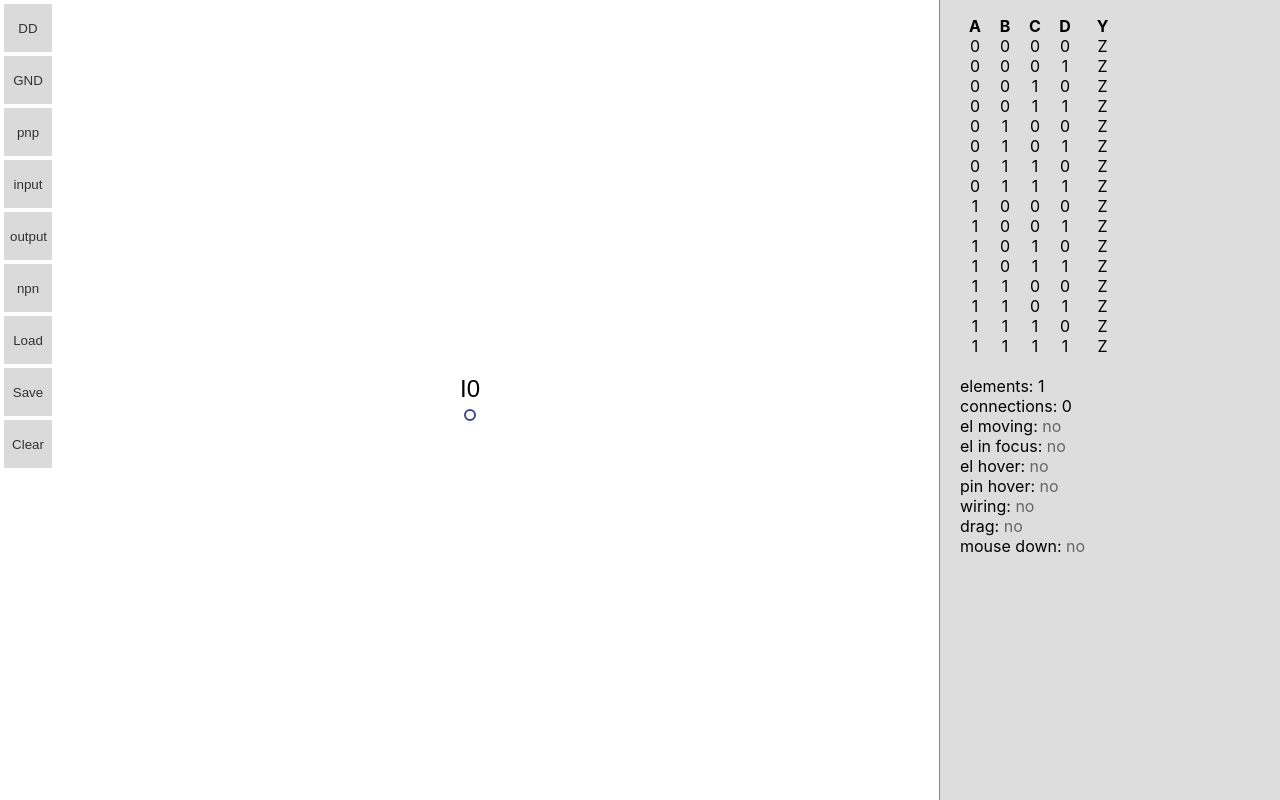
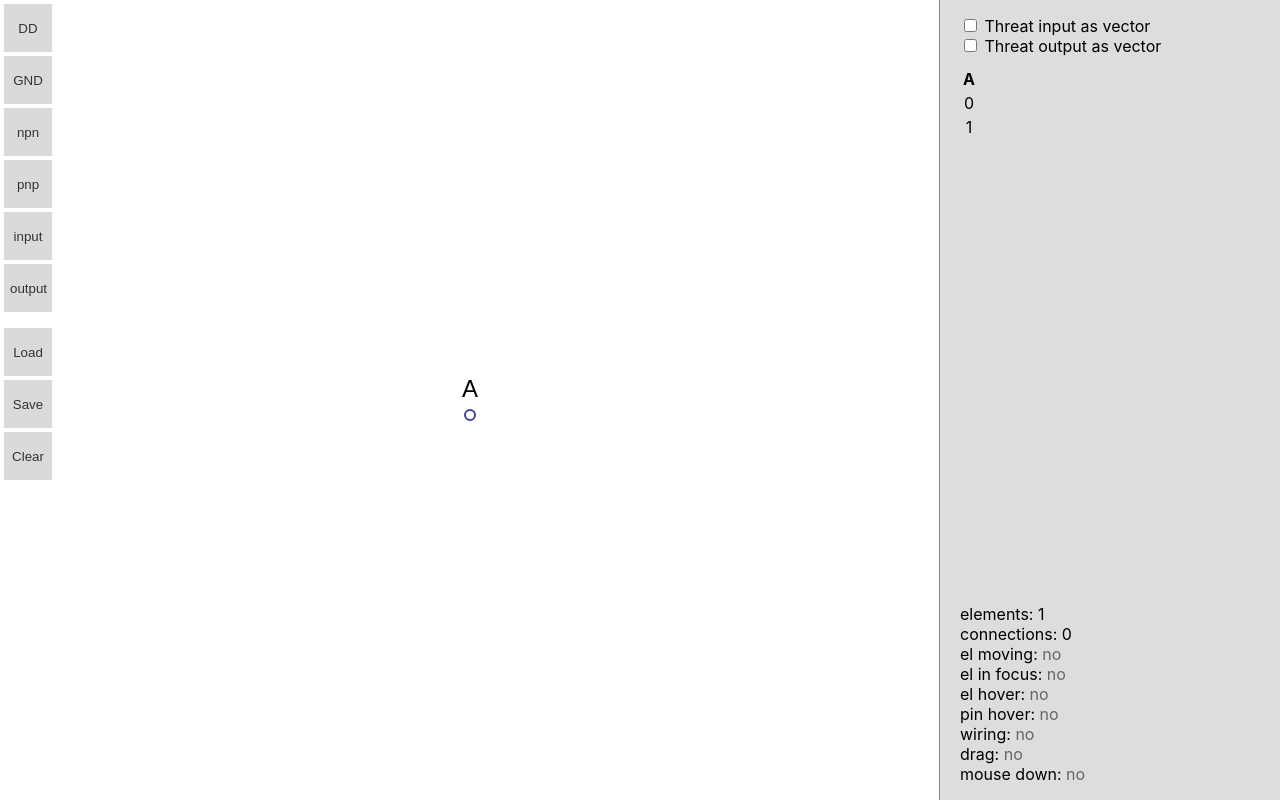
Before and after one commit to bacher/schematic, a React (Create React App) app: page / in a window 1280 px wide. Both pictures are taken after a click on the button "input". Built offline with nearby package versions, Linux system fonts and the light colour scheme.

Commit message:
add input/output vector mode

```diff
--- /dev/null
+++ b/src/common/common.ts
@@ -0,0 +1,21 @@
+import { Element, ElementType } from './types';
+
+const INPUT_LITERALS = 'ABCDEFGHIJ';
+const OUTPUT_LITERALS = 'YZXWVUTSRQ';
+
+export function getLiteralForSignal(
+  elements: Element[],
+  element: Element,
+  isVector: boolean = false,
+) {
+  const index = elements.indexOf(element);
+
+  const charVariants =
+    element.type === ElementType.INPUT ? INPUT_LITERALS : OUTPUT_LITERALS;
+
+  if (!isVector && elements.length <= charVariants.length) {
+    return charVariants.charAt(index);
+  }
+
+  return element.type === ElementType.INPUT ? `I${index}` : `Y${index}`;
+}
--- /dev/null
+++ b/src/common/data.ts
@@ -0,0 +1,30 @@
+import { ElementType, ElementDescription } from './types';
+
+export const elementsDescriptions: Record<ElementType, ElementDescription> = {
+  pnp: {
+    pins: [
+      { pos: { x: 0.47, y: 0.94 } },
+      { pos: { x: -0.07, y: 0.32 } },
+      { pos: { x: 1.05, y: 0.32 } },
+    ],
+  },
+  npn: {
+    pins: [
+      { pos: { x: 0.47, y: 1 } },
+      { pos: { x: -0.07, y: 0.33 } },
+      { pos: { x: 1.05, y: 0.32 } },
+    ],
+  },
+  power: {
+    pins: [{ pos: { x: 0.52, y: 0.8 } }],
+  },
+  ground: {
+    pins: [{ pos: { x: 0.46, y: 0.15 } }],
+  },
+  input: {
+    pins: [{ pos: { x: 0.5, y: 0.8 } }],
+  },
+  output: {
+    pins: [{ pos: { x: 0.2, y: 0.5 } }],
+  },
+};
--- /dev/null
+++ b/src/common/types.ts
@@ -0,0 +1,41 @@
+export enum ElementType {
+  PNP = 'pnp',
+  NPN = 'npn',
+  POWER = 'power',
+  GROUND = 'ground',
+  INPUT = 'input',
+  OUTPUT = 'output',
+}
+
+export type Coords = {
+  x: number;
+  y: number;
+};
+
+export type Element = {
+  type: ElementType;
+  pos: Coords;
+};
+
+export type Connection = {
+  el1: { el: Element; pinIndex: number };
+  el2: { el: Element; pinIndex: number };
+};
+
+export type Pin = {
+  pos: Coords;
+};
+
+export type ElementDescription = {
+  pins: Pin[];
+};
+
+export type GameState = {
+  elements: Element[];
+  connections: Connection[];
+};
+
+export type Options = {
+  isInputVector: boolean;
+  isOutputVector: boolean;
+};
--- a/src/components/App/App.module.scss
+++ b/src/components/App/App.module.scss
@@ -43,34 +43,22 @@
 
 .info {
   display: none;
-  flex-basis: 300px;
-  padding: 16px 20px;
-  border-left: 1px solid #888;
-  background: #ddd;
-  overflow: hidden;
-  overflow-y: auto;
 
   @media (min-width: 768px) {
-    display: block;
+    display: flex;
+    flex-direction: column;
+    justify-content: space-between;
+    flex-basis: 300px;
+    padding: 16px 20px;
+    border-left: 1px solid #888;
+    background: #ddd;
+    overflow: hidden;
+    overflow-y: auto;
   }
 }
 
-.table {
-  display: grid;
-  grid-template-columns: repeat(5, 30px);
-}
-
-.tableCell {
-  text-align: center;
-  font-weight: 700;
-
-  &:nth-child(n + 6) {
-    font-weight: 400;
-  }
-
-  &:nth-child(5n) {
-    margin-left: 15px;
-  }
+.divider {
+  height: 8px;
 }
 
 .debugPanel {
--- a/src/components/App/App.tsx
+++ b/src/components/App/App.tsx
@@ -1,25 +1,24 @@
-import { Fragment, useEffect, useRef, MouseEvent, useState } from 'react';
+import { MouseEvent, useEffect, useRef, useState } from 'react';
 
 import { useRefState } from '../../hooks/useRefState';
 import { useForceUpdate } from '../../hooks/useForceUpdate';
+import {
+  Coords,
+  Element,
+  ElementType,
+  GameState,
+  Options,
+} from '../../common/types';
 import styles from './App.module.scss';
+import { TruthTable } from '../TruthTable';
+import { elementsDescriptions } from '../../common/data';
+import { getLiteralForSignal } from '../../common/common';
+import { useFunc } from '../../hooks/useFunc';
+import { useOnChange } from '../../hooks/useOnChange';
 
 const ICON_SIZE = 48;
 const FOCUS_SIZE = ICON_SIZE + 4;
 const PIN_DOT_RADIUS = 5;
-
-const INPUTS = 'ABCDEFGH';
-const OUTPUTS = 'YZX';
-
-type Coords = {
-  x: number;
-  y: number;
-};
-
-type Element = {
-  type: 'pnp' | 'npn' | 'power' | 'ground' | 'input' | 'output';
-  pos: Coords;
-};
 
 type Cursor =
   | 'move'
@@ -30,51 +29,9 @@ type Cursor =
   | 'cross'
   | undefined;
 
-type Connection = {
-  el1: { el: Element; pinIndex: number };
-  el2: { el: Element; pinIndex: number };
-};
-
-type GameState = {
-  elements: Element[];
-  connections: Connection[];
-};
-
-type Pin = {
-  pos: Coords;
-};
-
-type ElementDescription = {
-  pins: Pin[];
-};
-
-const elements: Record<Element['type'], ElementDescription> = {
-  pnp: {
-    pins: [
-      { pos: { x: 0.47, y: 0.94 } },
-      { pos: { x: -0.07, y: 0.32 } },
-      { pos: { x: 1.05, y: 0.32 } },
-    ],
-  },
-  npn: {
-    pins: [
-      { pos: { x: 0.47, y: 1 } },
-      { pos: { x: -0.07, y: 0.33 } },
-      { pos: { x: 1.05, y: 0.32 } },
-    ],
-  },
-  power: {
-    pins: [{ pos: { x: 0.52, y: 0.8 } }],
-  },
-  ground: {
-    pins: [{ pos: { x: 0.46, y: 0.15 } }],
-  },
-  input: {
-    pins: [{ pos: { x: 0.5, y: 0.8 } }],
-  },
-  output: {
-    pins: [{ pos: { x: 0.2, y: 0.5 } }],
-  },
+type HoverTarget = {
+  el: Element;
+  activePin: { index: number } | undefined;
 };
 
 export function App() {
@@ -82,6 +39,10 @@ export function App() {
   const canvasWrapperRef = useRef<HTMLDivElement>(null);
   const forceUpdate = useForceUpdate();
   const [cursor, setCursor] = useState<Cursor>();
+  const [options, setOptions] = useState<Options>({
+    isInputVector: false,
+    isOutputVector: false,
+  });
 
   useEffect(() => {
     const intervalId = window.setInterval(forceUpdate, 500);
@@ -96,12 +57,7 @@ export function App() {
   const assets = useRefState<Record<string, any>>({});
   const mousePos = useRefState({ x: 0, y: 0 });
   const hoverElement = useRefState<{
-    target:
-      | {
-          el: Element;
-          activePin: { index: number } | undefined;
-        }
-      | undefined;
+    target: HoverTarget | undefined;
   }>({
     target: undefined,
   });
@@ -127,7 +83,7 @@ export function App() {
   // @ts-ignore
   window.state = state;
 
-  function draw() {
+  const draw = useFunc(() => {
     const ctx = canvasRef.current!.getContext('2d');
 
     if (!ctx) {
@@ -168,10 +124,11 @@ export function App() {
     }
 
     for (const { el1, el2 } of state.connections) {
+      const pin1 = elementsDescriptions[el1.el.type].pins[el1.pinIndex];
+      const pin2 = elementsDescriptions[el2.el.type].pins[el2.pinIndex];
+
       ctx.save();
       ctx.beginPath();
-      const pin1 = elements[el1.el.type].pins[el1.pinIndex];
-      const pin2 = elements[el2.el.type].pins[el2.pinIndex];
       ctx.moveTo(
         el1.el.pos.x - ICON_SIZE / 2 + pin1.pos.x * ICON_SIZE,
         el1.el.pos.y - ICON_SIZE / 2 + pin1.pos.y * ICON_SIZE,
@@ -188,7 +145,7 @@ export function App() {
     if (wireElement.source) {
       const { el, pinIndex } = wireElement.source;
 
-      const { pos } = elements[el.type].pins[pinIndex];
+      const { pos } = elementsDescriptions[el.type].pins[pinIndex];
 
       const x0 = pos.x * ICON_SIZE + el.pos.x - ICON_SIZE / 2;
       const y0 = pos.y * ICON_SIZE + el.pos.y - ICON_SIZE / 2;
@@ -207,24 +164,20 @@ export function App() {
     for (const element of state.elements) {
       const { type, pos } = element;
 
-      if (type === 'input' || type === 'output') {
-        const elements = state.elements.filter((el) => el.type === type);
-        const index = elements.indexOf(element);
-
-        const charVariants = type === 'input' ? INPUTS : OUTPUTS;
-        let char = index === -1 ? '?' : charVariants.charAt(index);
-
-        if (elements.length > charVariants.length) {
-          char = charVariants.charAt(index);
-        } else {
-          char = type === 'input' ? `I${index}` : `Y${index}`;
-        }
+      if (type === ElementType.INPUT || type === ElementType.OUTPUT) {
+        const char = getLiteralForSignal(
+          state.elements.filter((el) => el.type === type),
+          element,
+          type === ElementType.INPUT
+            ? options.isInputVector
+            : options.isOutputVector,
+        );
 
         ctx.save();
         ctx.textAlign = 'center';
         ctx.textBaseline = 'middle';
         ctx.font = '24px sans-serif';
-        if (type === 'input') {
+        if (type === ElementType.INPUT) {
           ctx.fillText(char, pos.x, pos.y - 10);
         } else {
           ctx.fillText(char, pos.x + 6, pos.y);
@@ -241,11 +194,9 @@ export function App() {
         }
       }
 
-      const { pins } = elements[type];
-
+      const { pins } = elementsDescriptions[type];
+      const activeTarget = hoverElement.target;
       let i = 0;
-
-      const activeTarget = hoverElement.target;
 
       for (const pin of pins) {
         const isActive =
@@ -304,7 +255,7 @@ export function App() {
     if (currentCursor !== cursor) {
       setCursor(currentCursor);
     }
-  }
+  });
 
   function convertScreenCoordsToAppCoords({ x, y }: Coords): Coords {
     return {
@@ -318,7 +269,7 @@ export function App() {
     const activeTarget = hoverElement.target;
 
     for (const element of state.elements) {
-      const { pins } = elements[element.type];
+      const { pins } = elementsDescriptions[element.type];
 
       const x0 = element.pos.x - ICON_SIZE / 2;
       const y0 = element.pos.y - ICON_SIZE / 2;
@@ -406,7 +357,7 @@ export function App() {
     return false;
   }
 
-  function addElement(type: Element['type']) {
+  function addElement(type: ElementType) {
     const pos = convertScreenCoordsToAppCoords({
       x: size.width / 2,
       y: size.height / 2,
@@ -456,6 +407,8 @@ export function App() {
     assets['power'] = power;
   }, []);
 
+  useOnChange(draw, [options]);
+
   function resetCursorState() {
     let needRepaint = false;
 
@@ -481,10 +434,19 @@ export function App() {
     return needRepaint;
   }
 
-  function onMouseUp(e?: MouseEvent) {
+  function startWiring({ el, pinIndex }: { el: Element; pinIndex: number }) {
+    focusElement.el = el;
+    wireElement.source = {
+      el: el,
+      pinIndex,
+    };
+    state.connections = state.connections.filter(
+      ({ el1, el2 }) => el1.el !== el && el2.el !== el,
+    );
+  }
+
+  const onMouseUp = useFunc((e?: MouseEvent) => {
     if (e) {
-      console.log('onMouseUp');
-
       e.preventDefault();
 
       if (e.button !== 0) {
@@ -538,16 +500,18 @@ export function App() {
         const hoverTarget = hoverElement.target;
 
         if (hoverTarget && hoverTarget.activePin) {
-          wireElement.source = {
+          startWiring({
             el: hoverTarget.el,
             pinIndex: hoverTarget.activePin.index,
-          };
+          });
           needRepaint = true;
         }
 
         if (hoverTarget && !hoverTarget.activePin) {
-          focusElement.el = hoverTarget.el;
-          needRepaint = true;
+          if (focusElement.el !== hoverTarget.el) {
+            focusElement.el = hoverTarget.el;
+            needRepaint = true;
+          }
         }
       }
     }
@@ -555,7 +519,7 @@ export function App() {
     if (needRepaint) {
       draw();
     }
-  }
+  });
 
   return (
     <main className={styles.app}>
@@ -565,7 +529,6 @@ export function App() {
           className={styles.canvas}
           style={cursor ? { cursor } : undefined}
           onClick={(e) => {
-            console.log('onClick');
             e.preventDefault();
           }}
           onMouseDown={(e) => {
@@ -574,8 +537,6 @@ export function App() {
             if (e.button !== 0) {
               return;
             }
-
-            console.log('onMouseDown');
 
             if (mouseState.isMouseDown) {
               onMouseUp();
@@ -599,14 +560,14 @@ export function App() {
             if (mouseState.isMouseDown) {
               if (
                 !isMoving &&
+                !wireElement.source &&
                 hoverTarget &&
-                hoverTarget.activePin &&
-                !wireElement.source
+                hoverTarget.activePin
               ) {
-                wireElement.source = {
+                startWiring({
                   el: hoverTarget.el,
                   pinIndex: hoverTarget.activePin.index,
-                };
+                });
                 needRepaint = true;
               }
 
@@ -660,7 +621,6 @@ export function App() {
           }}
           onMouseUp={onMouseUp}
           onMouseLeave={() => {
-            console.log('onMouseLeave');
             if (resetCursorState()) {
               draw();
             }
@@ -680,7 +640,7 @@ export function App() {
         <button
           className={styles.button}
           onClick={() => {
-            addElement('power');
+            addElement(ElementType.POWER);
           }}
         >
           DD
@@ -688,7 +648,7 @@ export function App() {
         <button
           className={styles.button}
           onClick={() => {
-            addElement('ground');
+            addElement(ElementType.GROUND);
           }}
         >
           GND
@@ -696,7 +656,15 @@ export function App() {
         <button
           className={styles.button}
           onClick={() => {
-            addElement('pnp');
+            addElement(ElementType.NPN);
+          }}
+        >
+          npn
+        </button>
+        <button
+          className={styles.button}
+          onClick={() => {
+            addElement(ElementType.PNP);
           }}
         >
           pnp
@@ -704,7 +672,7 @@ export function App() {
         <button
           className={styles.button}
           onClick={() => {
-            addElement('input');
+            addElement(ElementType.INPUT);
           }}
         >
           input
@@ -712,19 +680,12 @@ export function App() {
         <button
           className={styles.button}
           onClick={() => {
-            addElement('output');
+            addElement(ElementType.OUTPUT);
           }}
         >
           output
         </button>
-        <button
-          className={styles.button}
-          onClick={() => {
-            addElement('npn');
-          }}
-        >
-          npn
-        </button>
+        <span className={styles.divider} />
         <button
           className={styles.button}
           onClick={() => {
@@ -734,7 +695,12 @@ export function App() {
               return;
             }
 
-            const { pos: savedPos, elements, connections } = JSON.parse(json);
+            const {
+              pos: savedPos,
+              elements,
+              connections,
+              options: savedOptions,
+            } = JSON.parse(json);
 
             clearState();
 
@@ -743,7 +709,9 @@ export function App() {
             state.elements = elements;
             state.connections = connections;
 
-            draw();
+            setOptions(savedOptions);
+
+            window.setTimeout(draw, 0);
           }}
         >
           Load
@@ -757,9 +725,10 @@ export function App() {
                 pos,
                 elements: state.elements,
                 connections: state.connections,
+                options,
               }),
             );
-            console.log('Saved');
+            console.info('Saved');
           }}
         >
           Save
@@ -775,22 +744,16 @@ export function App() {
         </button>
       </div>
       <div className={styles.info}>
-        <div className={styles.table}>
-          <div className={styles.tableCell}>A</div>
-          <div className={styles.tableCell}>B</div>
-          <div className={styles.tableCell}>C</div>
-          <div className={styles.tableCell}>D</div>
-          <div className={styles.tableCell}>Y</div>
-          {Array.from({ length: 16 }).map((el, i) => (
-            <Fragment key={i}>
-              <div className={styles.tableCell}>{Math.floor(i / 8) % 2}</div>
-              <div className={styles.tableCell}>{Math.floor(i / 4) % 2}</div>
-              <div className={styles.tableCell}>{Math.floor(i / 2) % 2}</div>
-              <div className={styles.tableCell}>{i % 2}</div>
-              <div className={styles.tableCell}>Z</div>
-            </Fragment>
-          ))}
-        </div>
+        <TruthTable
+          elements={state.elements}
+          options={options}
+          onOptionsChange={(update) =>
+            setOptions({
+              ...options,
+              ...update,
+            })
+          }
+        />
         <div className={styles.debugPanel}>
           <div>elements: {state.elements.length}</div>
           <div>connections: {state.connections.length}</div>
--- /dev/null
+++ b/src/components/TruthTable/TruthTable.module.scss
@@ -0,0 +1,27 @@
+.wrapper {
+  table {
+    thead > tr > th {
+      text-align: center;
+      font-weight: 700;
+    }
+
+    tbody > tr > td {
+      text-align: center;
+      font-weight: 400;
+    }
+  }
+}
+
+.options {
+  display: flex;
+  flex-direction: column;
+  margin-bottom: 10px;
+}
+
+.option {
+  user-select: none;
+
+  & > input:not(:disabled) {
+    cursor: pointer;
+  }
+}
--- /dev/null
+++ b/src/components/TruthTable/TruthTable.tsx
@@ -0,0 +1,98 @@
+import { useMemo } from 'react';
+import { getLiteralForSignal } from '../../common/common';
+import { Element, ElementType, Options } from '../../common/types';
+
+import styles from './TruthTable.module.scss';
+
+type Props = {
+  elements: Element[];
+  options: Options;
+  onOptionsChange: (update: Partial<Options>) => void;
+};
+
+export function TruthTable({ elements, options, onOptionsChange }: Props) {
+  const { inputs, outputs, renderInputs, renderOutputs } = useMemo(() => {
+    const inputs = elements.filter((el) => el.type === ElementType.INPUT);
+    const outputs = elements.filter((el) => el.type === ElementType.OUTPUT);
+
+    let renderInputs = inputs;
+    let renderOutputs = outputs;
+
+    if (options.isInputVector) {
+      renderInputs = [...inputs].reverse();
+    }
+
+    if (options.isOutputVector) {
+      renderOutputs = [...outputs].reverse();
+    }
+
+    return {
+      inputs,
+      outputs,
+      renderInputs,
+      renderOutputs,
+    };
+  }, [elements.length, options.isInputVector, options.isOutputVector]);
+
+  return (
+    <div className={styles.wrapper}>
+      <div className={styles.options}>
+        <label className={styles.option}>
+          <input
+            type="checkbox"
+            checked={options.isInputVector}
+            onChange={(e) => {
+              onOptionsChange({
+                isInputVector: e.target.checked,
+              });
+            }}
+          />{' '}
+          Threat input as vector
+        </label>
+        <label className={styles.option}>
+          <input
+            type="checkbox"
+            checked={options.isOutputVector}
+            onChange={(e) => {
+              onOptionsChange({
+                isOutputVector: e.target.checked,
+              });
+            }}
+          />{' '}
+          Threat output as vector
+        </label>
+      </div>
+      <table className={styles.table}>
+        <thead>
+          <tr>
+            {renderInputs.map((el, i) => (
+              <th key={i} className={styles.tableCell}>
+                {getLiteralForSignal(inputs, el, options.isInputVector)}
+              </th>
+            ))}
+            {renderOutputs.map((el, i) => (
+              <th key={i} className={styles.tableCell}>
+                {getLiteralForSignal(outputs, el, options.isOutputVector)}
+              </th>
+            ))}
+          </tr>
+        </thead>
+        <tbody>
+          {Array.from({ length: 2 ** inputs.length }).map((el, rowIndex) => (
+            <tr key={rowIndex}>
+              {renderInputs.map((value, cellIndex) => (
+                <td key={cellIndex}>
+                  {Math.floor(rowIndex / 2 ** (inputs.length - cellIndex - 1)) %
+                    2}
+                </td>
+              ))}
+              {renderOutputs.map((value, i) => (
+                <td key={i}>Z</td>
+              ))}
+            </tr>
+          ))}
+        </tbody>
+      </table>
+    </div>
+  );
+}
--- /dev/null
+++ b/src/components/TruthTable/index.ts
@@ -0,0 +1 @@
+export * from './TruthTable';
--- /dev/null
+++ b/src/hooks/useFunc.ts
@@ -0,0 +1,7 @@
+import { useCallback } from 'react';
+import { useLatest } from './useLatest';
+
+export function useFunc<F extends CallableFunction>(callback: F) {
+  const callbackRef = useLatest(callback);
+  return useCallback((...args) => callbackRef.current(...args), []);
+}
--- /dev/null
+++ b/src/hooks/useLatest.ts
@@ -0,0 +1,7 @@
+import { useRef } from 'react';
+
+export function useLatest<T>(some: T) {
+  const ref = useRef(some);
+  ref.current = some;
+  return ref;
+}
--- /dev/null
+++ b/src/hooks/useOnChange.ts
@@ -0,0 +1,14 @@
+import { useEffect, DependencyList, useRef } from 'react';
+
+export function useOnChange(callback: () => void, deps: DependencyList) {
+  const initRef = useRef(false);
+
+  useEffect(() => {
+    if (!initRef.current) {
+      initRef.current = true;
+      return;
+    }
+
+    callback();
+  }, deps);
+}
```
